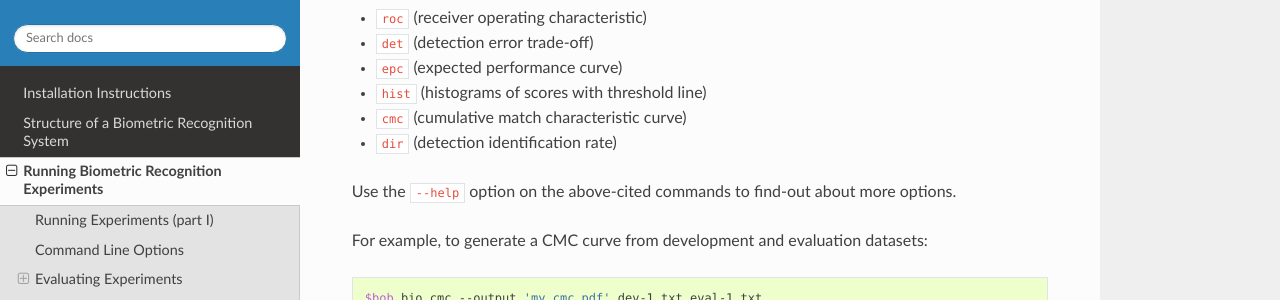
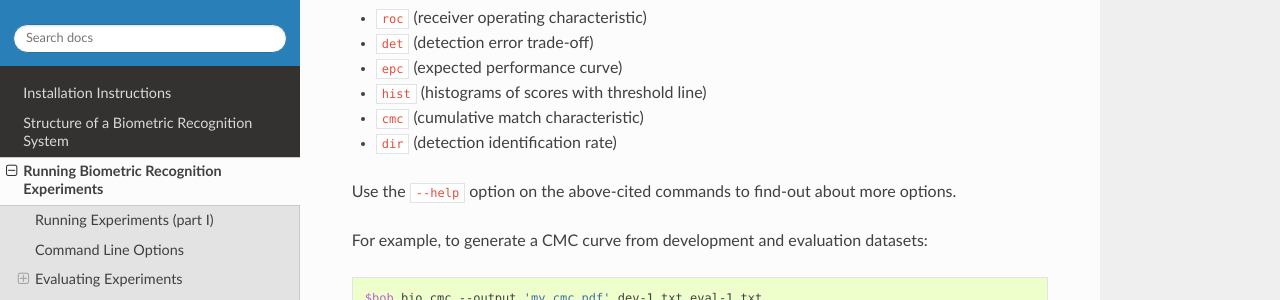
Before and after one commit to bioidiap/bob.bio.base, a Sphinx documentation site: the page built from doc/experiments.rst, in a window 1280 px wide and 900 px high, scrolled down 4955 px. Shown: the part 150-450 px from the top of the window. Built offline with Sphinx 7.4.7 and the Read the Docs theme 2.0.0, drawn with Linux system fonts in a browser that asks for light colours; the version number could not be read and is left out.

Commit message:
Remove  from cmc description

```diff
--- a/doc/experiments.rst
+++ b/doc/experiments.rst
@@ -225,7 +225,7 @@ file containing the plots. Available plots are:
 
 *  ``hist`` (histograms of scores with threshold line)
 
-*  ``cmc`` (cumulative match characteristic curve)
+*  ``cmc`` (cumulative match characteristic)
 
 *  ``dir`` (detection identification rate)
 
```
